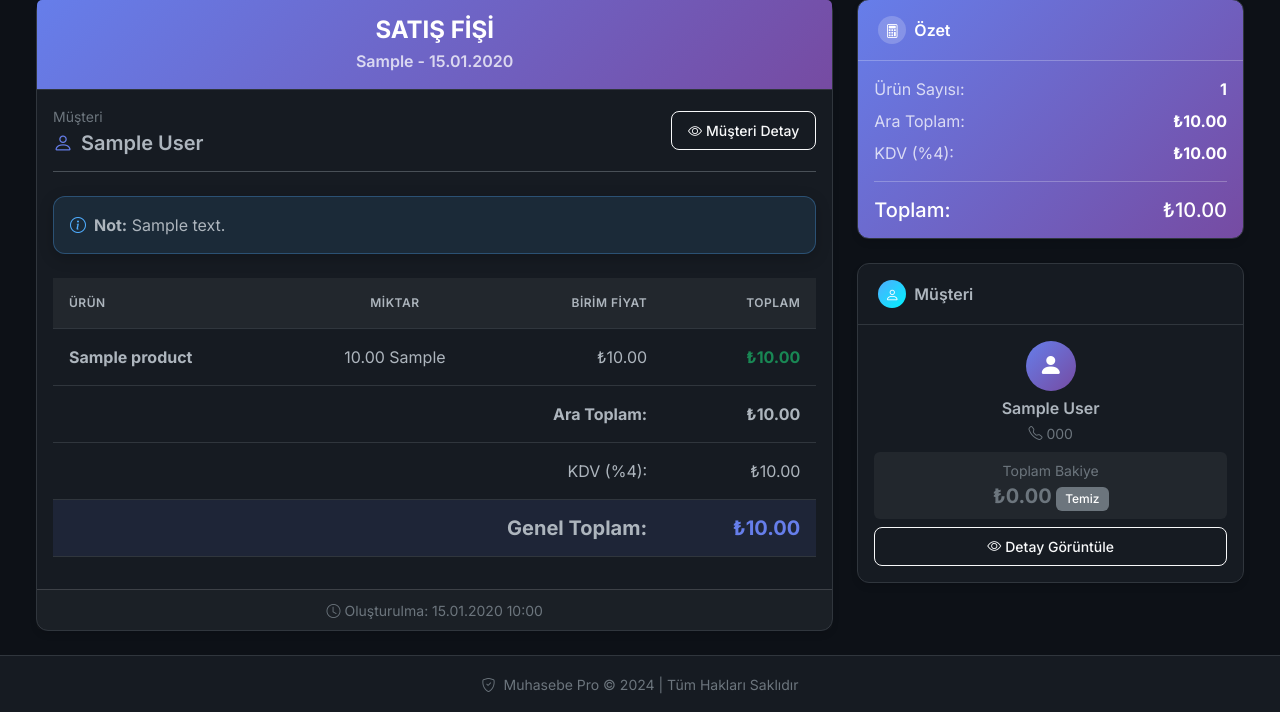
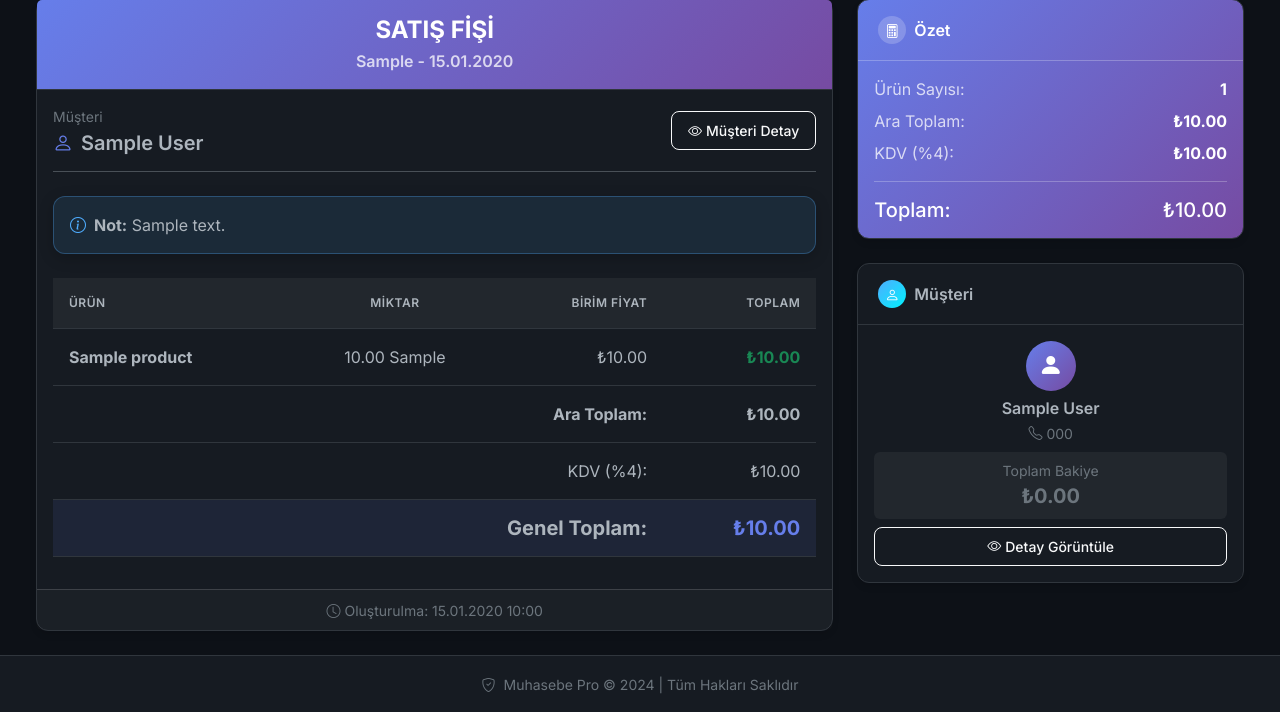
Before and after one commit to mahmutt44/muhasebe-pro, a Flask app: page /receipt/1 in a window 1280 px wide. Shown: the part 186-898 px from the top of the page. Run offline with Flask 3, Linux system fonts and the light colour scheme; tables that the repository leaves empty hold one stand-in row (values such as "Sample post").

Commit message:
Bakiye gösteriminden badge kaldırıldı, sadece tutar gösteriliyor

```diff
--- a/templates/receipt_detail.html
+++ b/templates/receipt_detail.html
@@ -164,16 +164,9 @@
                 <!-- Müşteri Bakiyesi -->
                 <div class="p-2 rounded mb-2" style="background: rgba(255,255,255,0.05);">
                     <small class="text-secondary d-block">Toplam Bakiye</small>
-                    {% if receipt.customer.balance > 0 %}
-                    <span class="fw-bold text-danger fs-5">₺{{ "%.2f"|format(receipt.customer.balance) }}</span>
-                    <span class="badge" style="background: var(--danger-gradient);">Borçlu</span>
-                    {% elif receipt.customer.balance < 0 %}
-                    <span class="fw-bold text-success fs-5">₺{{ "%.2f"|format(receipt.customer.balance|abs) }}</span>
-                    <span class="badge" style="background: var(--success-gradient);">Alacaklı</span>
-                    {% else %}
-                    <span class="fw-bold text-secondary fs-5">₺0.00</span>
-                    <span class="badge bg-secondary">Temiz</span>
-                    {% endif %}
+                    <span class="fw-bold fs-5 {% if receipt.customer.balance > 0 %}text-danger{% elif receipt.customer.balance < 0 %}text-success{% else %}text-secondary{% endif %}">
+                        ₺{{ "%.2f"|format(receipt.customer.balance|abs) }}
+                    </span>
                 </div>
 
                 <a href="{{ url_for('main.customer_detail', customer_id=receipt.customer.id) }}" class="btn btn-sm btn-outline-light w-100">
@@ -200,9 +193,7 @@ function deleteReceipt(id) {
 
 function printReceipt() {
     const content = document.getElementById('receiptCard').innerHTML;
-    const customerBalance = `{{ "%.2f"|format(receipt.customer.balance) }}`;
-    const balanceStatus = {{ receipt.customer.balance }} > 0 ? 'Borçlu' : ({{ receipt.customer.balance }} < 0 ? 'Alacaklı' : 'Temiz');
-    const balanceColor = {{ receipt.customer.balance }} > 0 ? '#dc3545' : ({{ receipt.customer.balance }} < 0 ? '#198754' : '#6c757d');
+    const customerBalance = {{ receipt.customer.balance|abs }};
 
     const win = window.open('', '_blank');
     win.document.write(`
@@ -214,7 +205,7 @@ function printReceipt() {
             <style>
                 body { padding: 20px; }
                 @media print { .no-print { display: none; } }
-                .balance-box { border: 2px solid ${balanceColor}; padding: 10px; border-radius: 8px; margin-top: 15px; text-align: center; }
+                .balance-box { border: 2px solid #333; padding: 10px; border-radius: 8px; margin-top: 15px; text-align: center; }
             </style>
         </head>
         <body>
@@ -222,8 +213,7 @@ function printReceipt() {
                 ${content}
                 <div class="balance-box">
                     <strong>Müşteri Toplam Bakiyesi:</strong>
-                    <span style="color: ${balanceColor}; font-size: 1.2em; font-weight: bold;">₺${Math.abs({{ receipt.customer.balance }}).toFixed(2)}</span>
-                    <span style="background: ${balanceColor}; color: white; padding: 2px 8px; border-radius: 4px; margin-left: 5px;">${balanceStatus}</span>
+                    <span style="font-size: 1.2em; font-weight: bold;">₺${customerBalance.toFixed(2)}</span>
                 </div>
             </div>
         </body>
```
